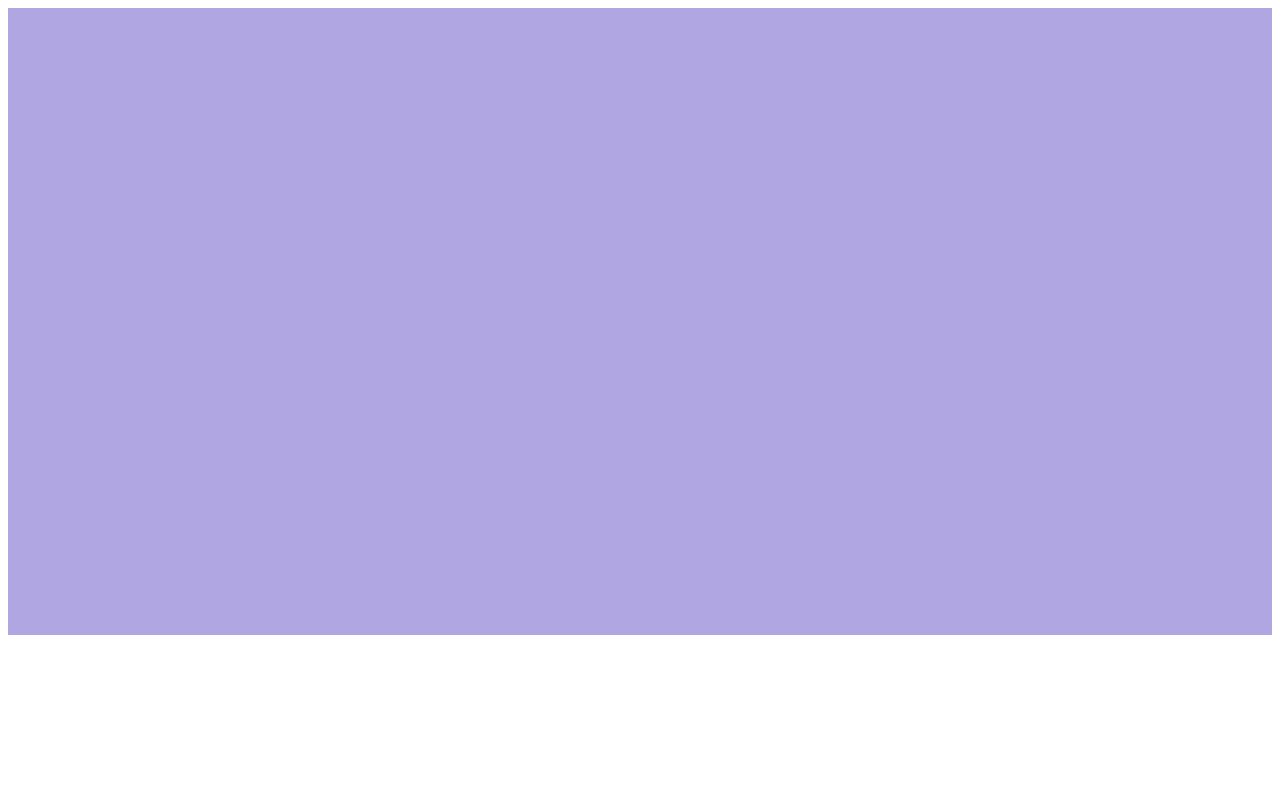
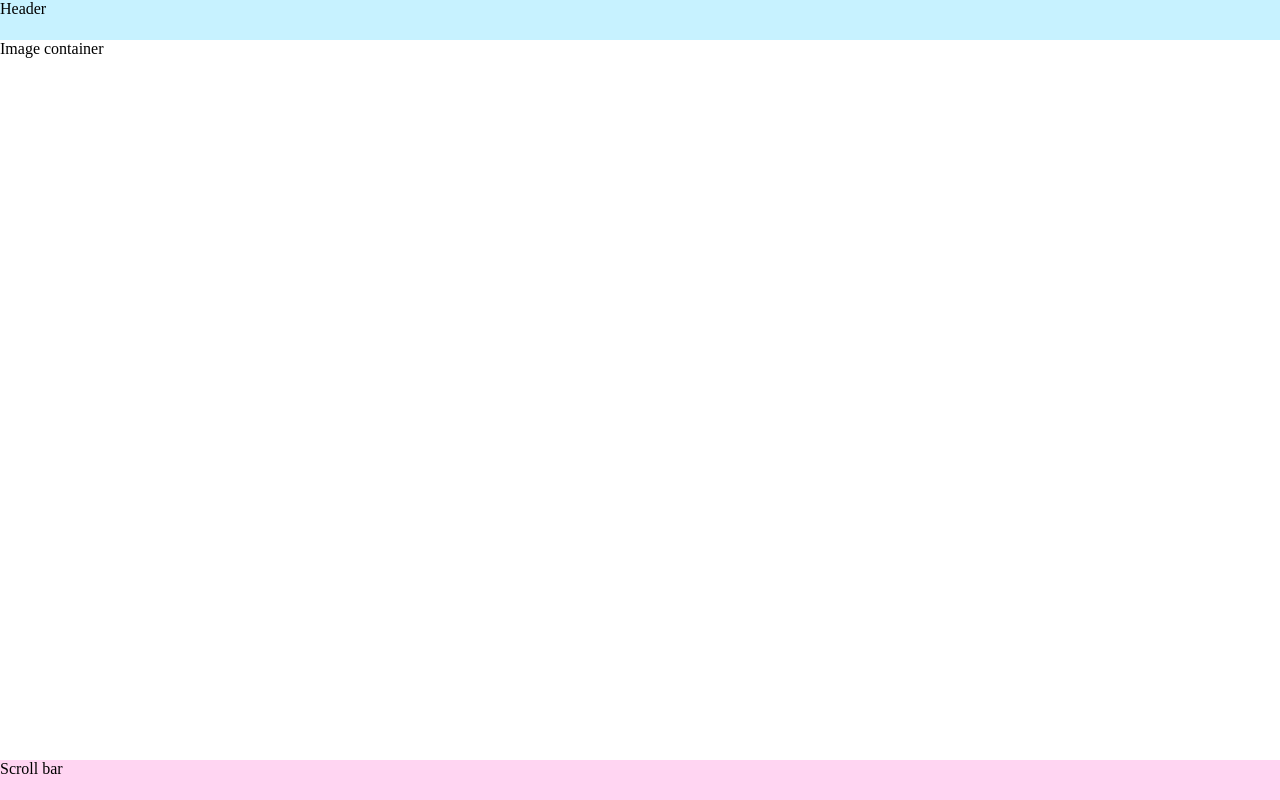
Before and after one commit to Liz454/web-cv, a plain HTML site: page photography.html in a window 1280 px wide. Drawn offline with Linux system fonts and the light colour scheme.

Commit message:
Some layout design

```diff
--- a/photography-styles.less
+++ b/photography-styles.less
@@ -1,5 +1,22 @@
-.image_outer-container {
+body {
+  margin: 0;
+}
+
+#header {
   width: 100%;
-  height: 80%;
-  background-color: rgb(175, 166, 226);
+  height: 5%;
+  min-height: 30px;
+  background-color: rgb(199, 242, 255);
 }
+
+#images {
+  width: 100%;
+  height: 90%;
+}
+
+#scroll-bar {
+  width: 100%;
+  height: 5%;
+  min-height: 30px;
+  background-color: rgb(255, 213, 242);
+}
--- a/photography.html
+++ b/photography.html
@@ -7,8 +7,8 @@
     <title>Photography</title>
   </head>
   <body>
-    <section id="header"></section>
-    <section class="image_outer-container"></section>
-    <section id="scroll-bar"></section>
+    <section id="header">Header</section>
+    <section id="images">Image container</section>
+    <section id="scroll-bar">Scroll bar</section>
   </body>
 </html>
```
Also changed, not shown: photography-styles.css.
